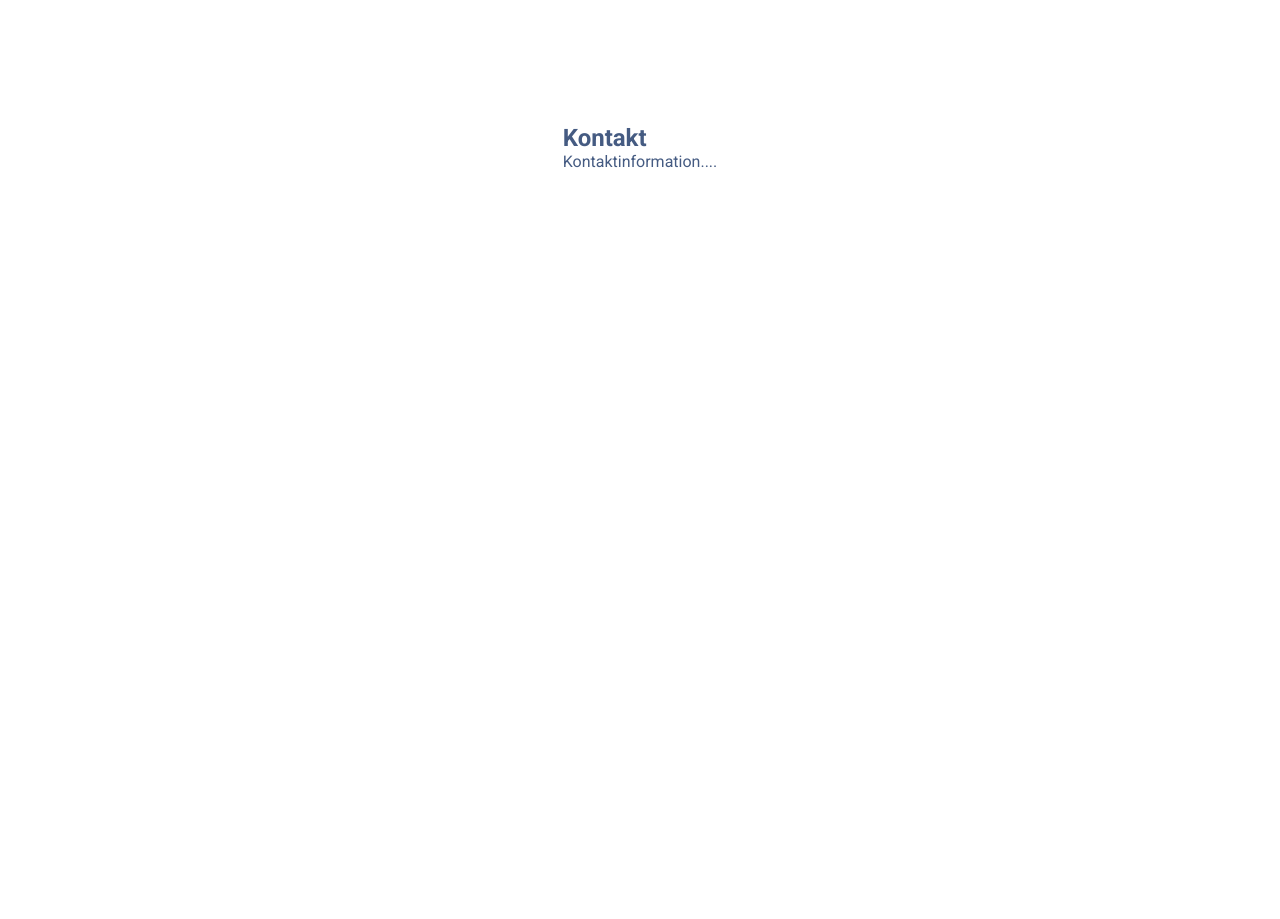
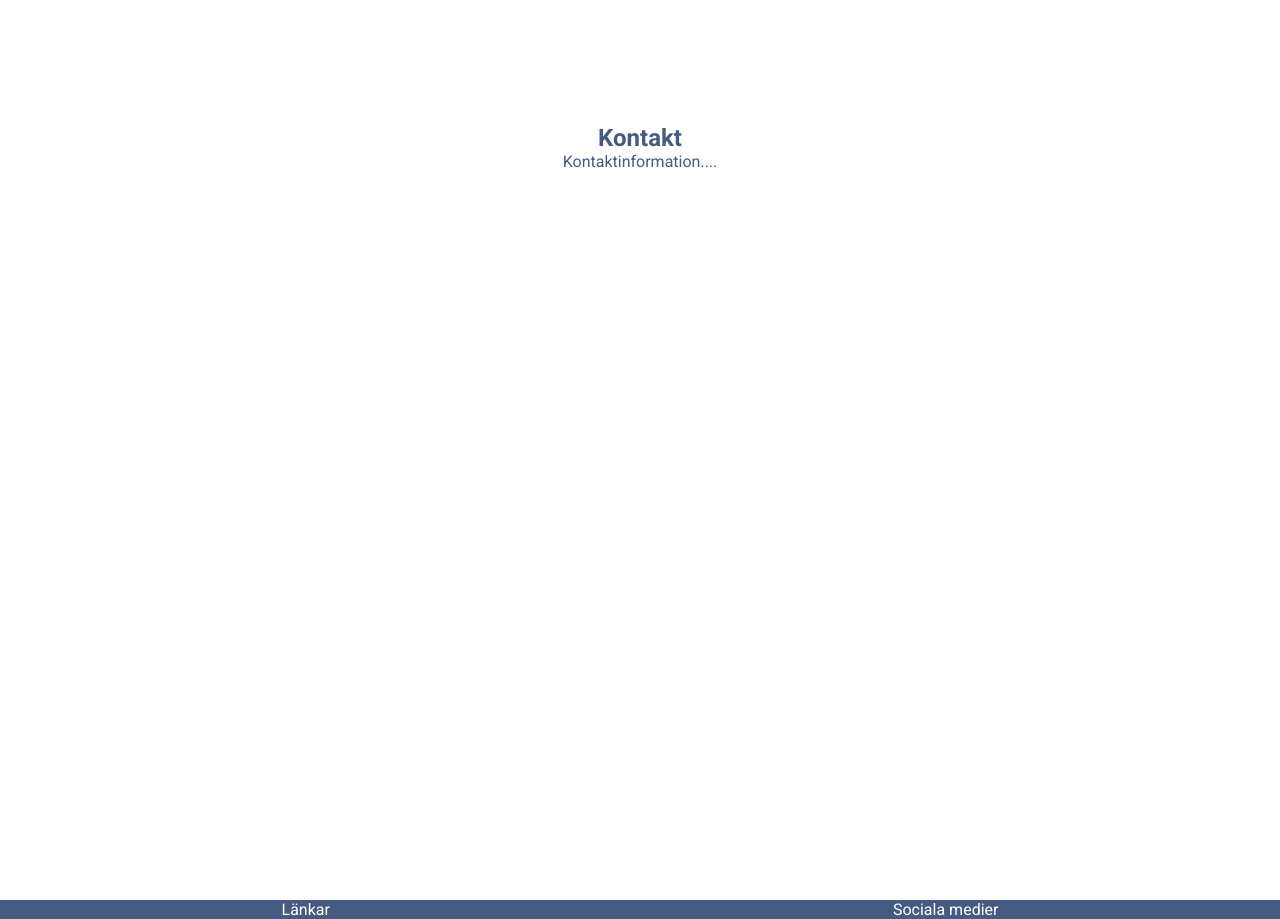
Before and after one commit to MaRos10/Sport-Website, a React (Vite) app: page / in a window 1280 px wide. Shown: the part 1500-2419 px from the top of the page. Built offline with nearby package versions, Linux system fonts and the light colour scheme; a web font is replaced by a local one.

Commit message:
Footer started

```diff
--- a/src/App.jsx
+++ b/src/App.jsx
@@ -31,6 +31,13 @@ function App() {
         <h2>Kontakt</h2>
         <p>Kontaktinformation....</p>
       </Element>
+
+      <div className="footer-container">
+        <div className="footer">
+          <div className="links">Länkar</div>
+          <div className="socials">Sociala medier</div>
+        </div>
+      </div>
     </div>
   );
 }
--- a/src/index.css
+++ b/src/index.css
@@ -61,6 +61,7 @@ body {
 
 .section h2 {
   margin-top: 0;
+  text-align: center;
 }
 
 /* Body - section main */
@@ -80,6 +81,20 @@ body {
   letter-spacing: 0.3rem;
 }
 
+/* Footer */
+
+.footer-container {
+  background-color: var(--blue-color);
+  color: white;
+  width: 100vw;
+}
+
+.footer {
+  display: flex;
+  justify-content: space-around;
+  align-items: center;
+}
+
 /* Mediaqueries */
 
 @media screen and (max-width: 768px) {
```
